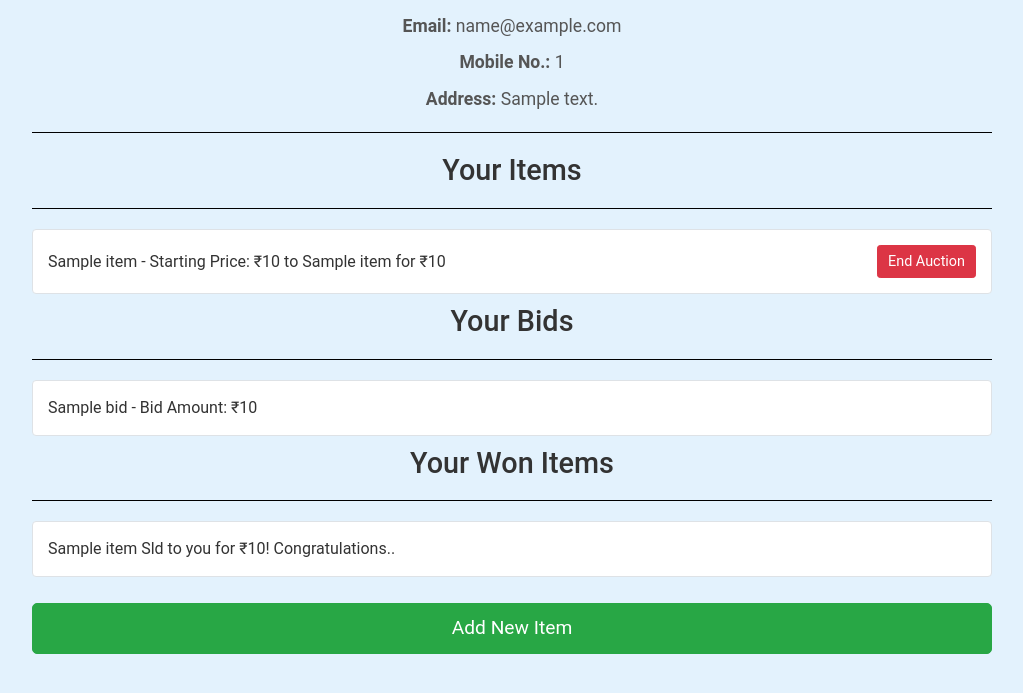
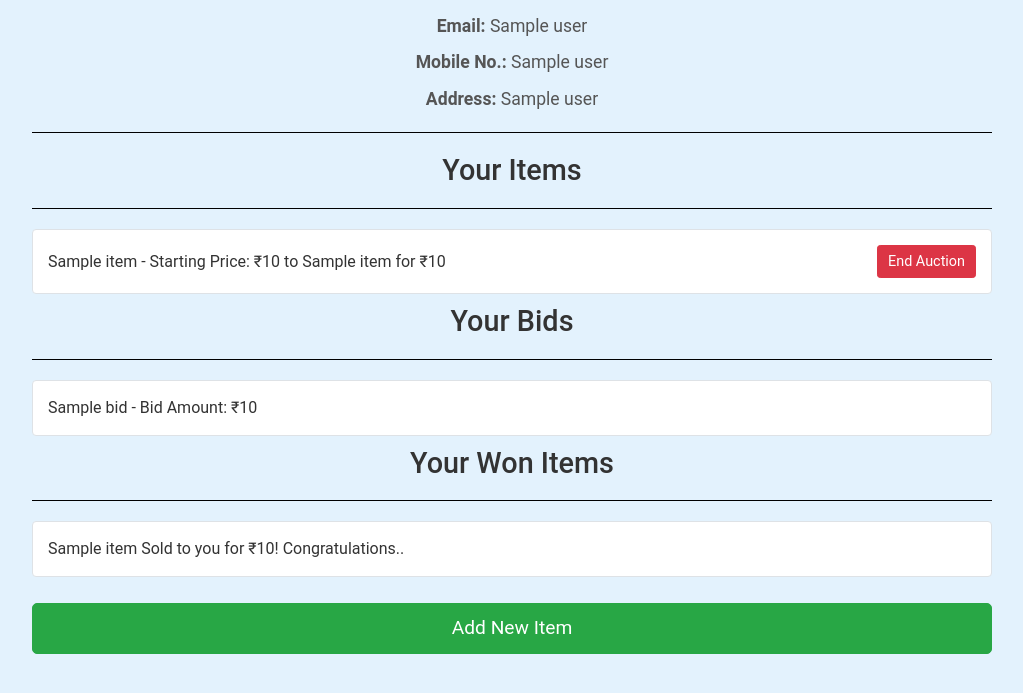
Before and after one commit to SHIV4347/Auction-Web-Application, a Flask app: page /profile in a window 1280 px wide. Shown: the part 75-768 px from the top of the page, without its empty margins (128-1151 px from the left). Run offline with Flask 3, Linux system fonts and the light colour scheme; the visitor is signed in with stand-in values (Sample User, id 1); a database or web service that is not in the repository returns one stand-in record (values such as "Sample title"); some libraries are stand-ins or nearby versions.

Commit message:
Update profile.html

```diff
--- a/templates/profile.html
+++ b/templates/profile.html
@@ -1,10 +1,10 @@
 {% extends 'base.html' %}
 
 {% block content %}
-<h1>Profile: {{ user.name }}</h1>
-<p><strong>Email:</strong> {{ user.email }}</p>
-<p><strong>Mobile No.:</strong> {{ user.mobile_number }}</p>
-<p><strong>Address:</strong> {{ user.address }}</p>
+<h1>Profile: {{ user[1] }}</h1>
+<p><strong>Email:</strong> {{ user[2] }}</p>
+<p><strong>Mobile No.:</strong> {{ user[3] }}</p>
+<p><strong>Address:</strong> {{ user[4] }}</p>
 <hr/>
 <h2>Your Items</h2>
 <hr />
@@ -12,9 +12,9 @@
     <ul class="list-group">
         {% for item in user_items %}
             <li class="list-group-item">
-                {{ item.item_name }} - Starting Price: ₹{{ item.starting_price }}
-                {% if item.winner_name %} to {{ item.winner_name }} for ₹{{ item.sold_price }} {% endif %}
-                <form action="{{ url_for('end_auction', item_id=item['item_id']) }}" method="POST" style="display:inline;">
+                {{ item[1] }} - Starting Price: ₹{{ item[2] }}
+                {% if item[4] %} to {{ item[4] }} for ₹{{ item[3] }} {% endif %}
+                <form action="{{ url_for('end_auction', item_id=item[0]) }}" method="POST" style="display:inline;">
                     <button type="submit" class="btn btn-danger btn-sm float-right">End Auction</button>
                 </form>
             </li>
@@ -30,7 +30,7 @@
     <ul class="list-group">
         {% for bid in user_bids %}
             <li class="list-group-item">
-                {{ bid.item_name }} - Bid Amount: ₹{{ bid.bid_amount }}
+                {{ bid[1] }} - Bid Amount: ₹{{ bid[0] }}
             </li>
         {% endfor %}
     </ul>
@@ -44,7 +44,7 @@
     <ul class="list-group">
         {% for win in user_wins %}
             <li class="list-group-item">
-                {{ win.item_name }} Sld to you for ₹{{ win.sold_price }}! Congratulations..
+                {{ win[0] }} Sold to you for ₹{{ win[1] }}! Congratulations..
             </li>
         {% endfor %}
     </ul>
```
